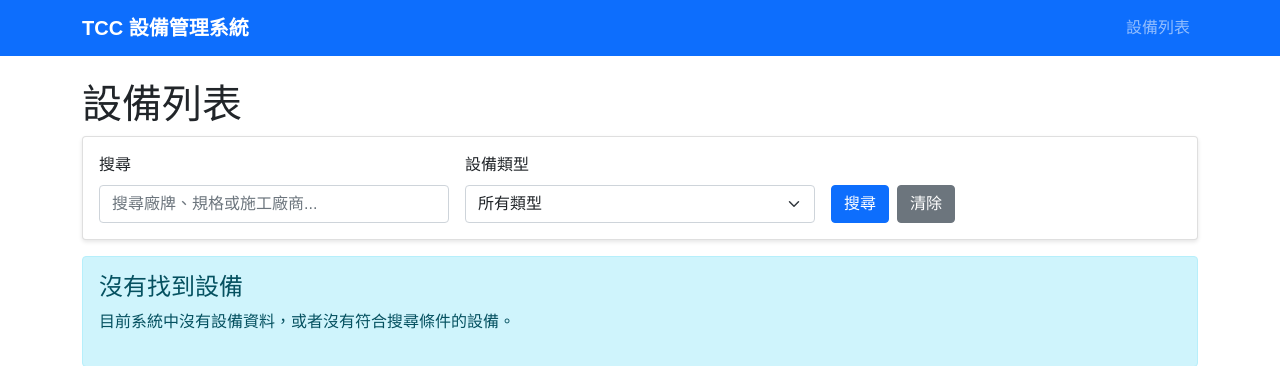
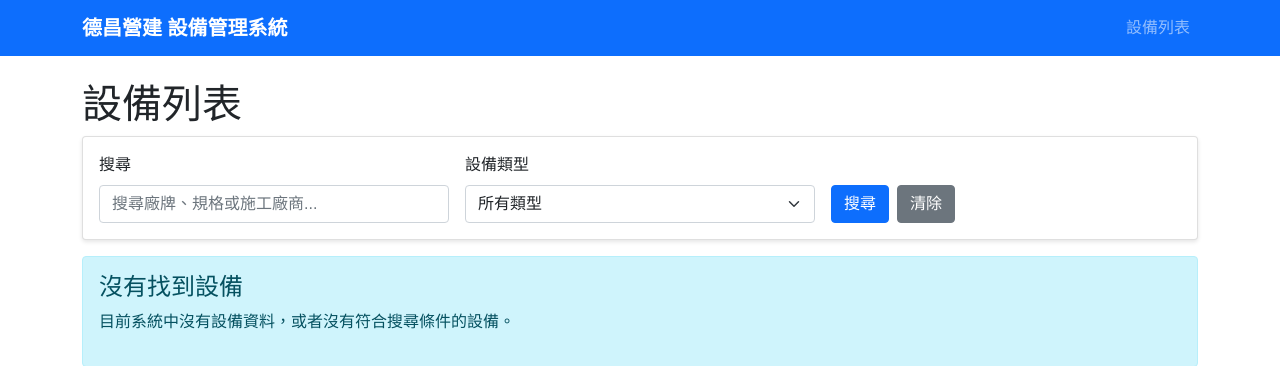
Before and after one commit to doradora/tcc, a Django app: page / in a window 1280 px wide. Shown: the top 366 px of the page. Run offline with Django 5.2, Linux system fonts and the light colour scheme; data that the repository does not hold is empty.

Commit message:
改成德昌

```diff
--- a/tcceq/devices/templates/devices/base.html
+++ b/tcceq/devices/templates/devices/base.html
@@ -20,7 +20,7 @@
 <body>
     <nav class="navbar navbar-expand-lg navbar-dark bg-primary">
         <div class="container">
-            <a class="navbar-brand" href="{% url 'devices:device_list' %}">TCC 設備管理系統</a>
+            <a class="navbar-brand" href="{% url 'devices:device_list' %}">德昌營建 設備管理系統</a>
             <div class="navbar-nav">
                 <a class="nav-link" href="{% url 'devices:device_list' %}">設備列表</a>
             </div>
--- a/tcceq/devices/templates/devices/device_list.html
+++ b/tcceq/devices/templates/devices/device_list.html
@@ -1,6 +1,6 @@
 {% extends 'devices/base.html' %}
 
-{% block title %}設備列表 - TCC 設備管理系統{% endblock %}
+{% block title %}設備列表 - 德昌營建 設備管理系統{% endblock %}
 
 {% block content %}
 <div class="row mb-4">
```
